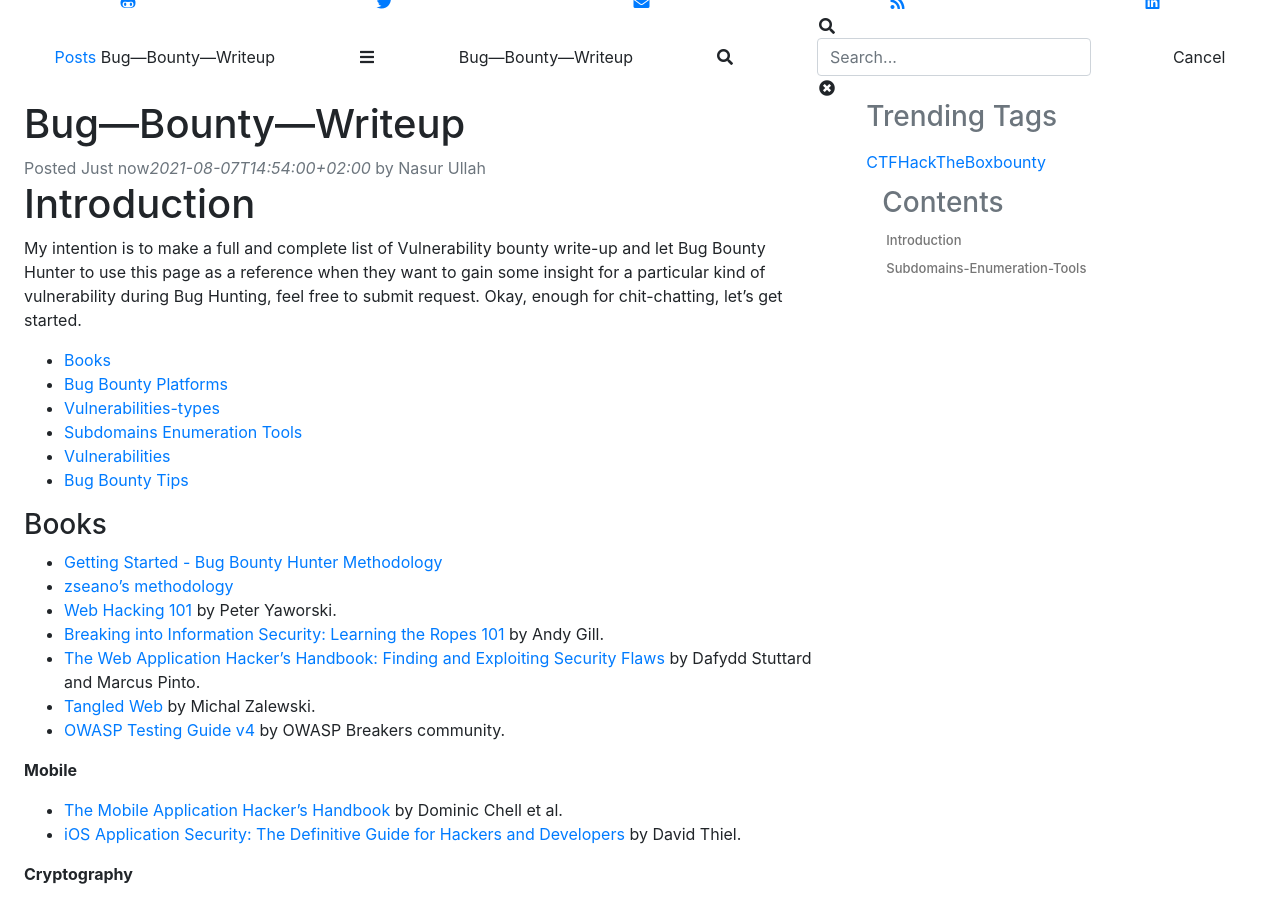
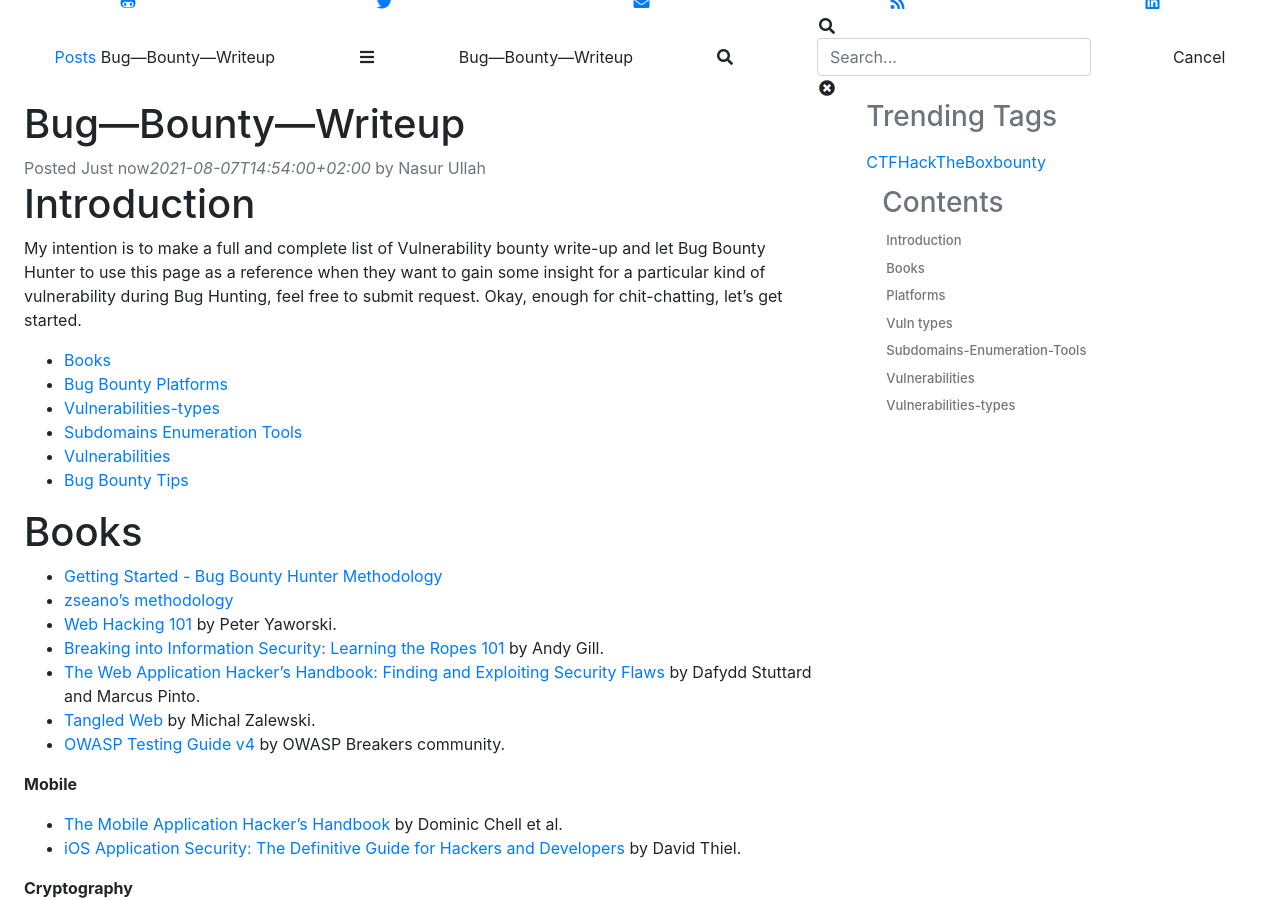
Before and after one commit to Spy0x7/Spy0x7.github.io, a Jekyll site: the page built from _posts/2021-08-7-Bounty.md, in a window 1280 px wide and 900 px high, scrolled down 957 px. Built offline with Jekyll 4.4.1, drawn with Linux system fonts in a browser that asks for light colours; nearby versions of some CDN libraries; comment, search, counter and statistics services are not loaded.

Commit message:
Update 2021-08-7-Bounty.md

````diff
--- a/_posts/2021-08-7-Bounty.md
+++ b/_posts/2021-08-7-Bounty.md
@@ -18,7 +18,7 @@
 - [Bug Bounty Tips](#Bug-Bounty-Tips)
 
 
-### Books
+# Books
 - [Getting Started - Bug Bounty Hunter Methodology](https://www.bugcrowd.com/blog/getting-started-bug-bounty-hunter-methodology)
 - [zseano's methodology](https://www.bugbountyhunter.com/methodology/zseanos-methodology.pdf)
 - [Web Hacking 101](https://leanpub.com/web-hacking-101) by Peter Yaworski.
@@ -55,7 +55,7 @@
 
 
 
-### Platforms
+# Platforms
 - [YesWeHack](https://yeswehack.com/)
 - [intigriti](https://intigriti.com/)
 - [HackerOne](https://hackerone.com/)
@@ -78,7 +78,7 @@
 - [CESPPA](https://www.cesppa.com/)
 
 
-### Vuln types
+# Vuln types
 
 
 Client side:
@@ -452,7 +452,7 @@
 For example, demonstrating a CSRF can be exploited simply by using \[img\] tag is better than having to send a link to the victim.
 
 
-### Vulnerabilities
+# Vulnerabilities
 
 **Cross-Site Scripting (XSS)**
 
@@ -757,7 +757,7 @@
 - [Smart Contract Vulnerabilities](http://www.dasp.co/)
 
 
-### Vulnerabilities-types
+# Vulnerabilities-types
 
 ```
 Client side:
````
